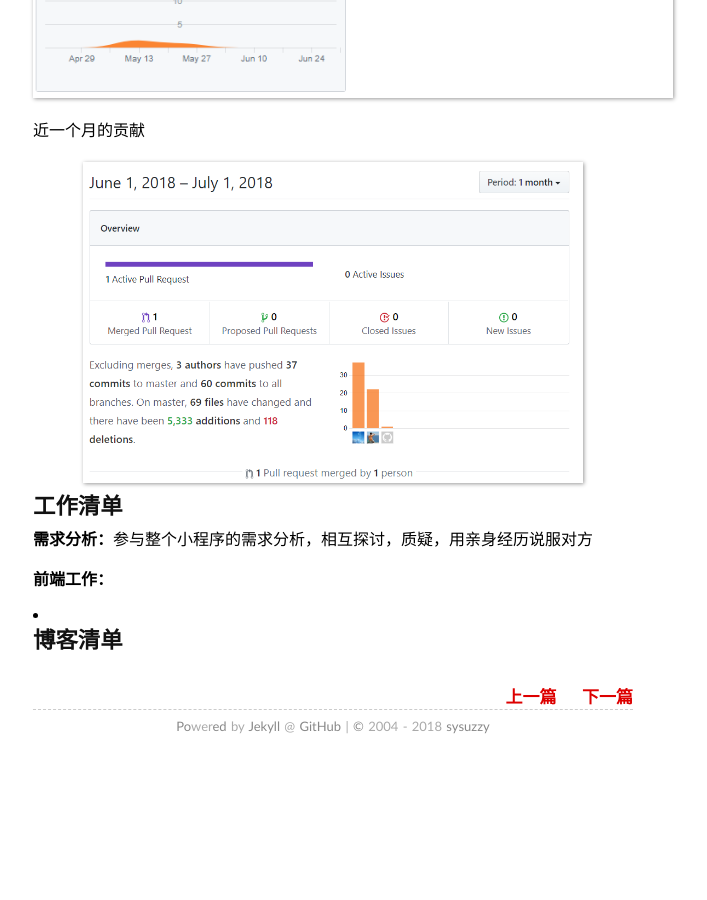
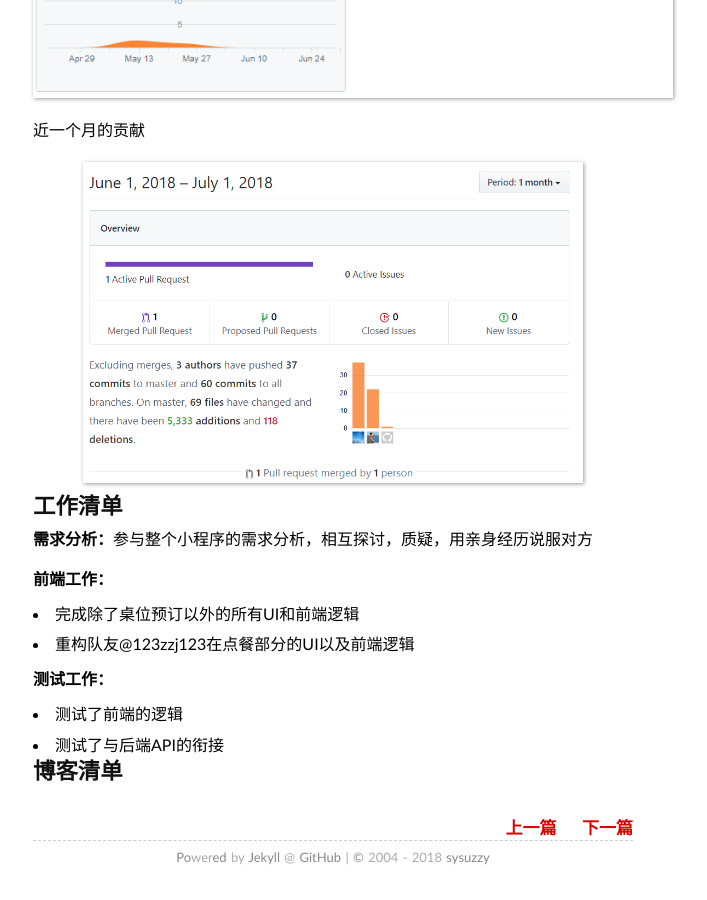
Before and after one commit to SYSUZZY/SYSUZZY.github.io, a Jekyll site: the page built from _posts/2018-07-01-期末报告.md, in a window 1280 px wide and 900 px high, scrolled down 1881 px. Shown: the whole window, without its empty margins (307-1014 px from the left). Built offline with Jekyll 4.4.1, drawn with Linux system fonts in a browser that asks for light colours; our own code applies the rules of GitHub Pages for plain Markdown files; before the commit the page ends 2650 px from its top, so only the background shows below that.

Commit message:
期末报告

```diff
--- a/_posts/2018-07-01-期末报告.md
+++ b/_posts/2018-07-01-期末报告.md
@@ -45,8 +45,12 @@
 
 **前端工作：**
 
--
+- 完成除了桌位预订以外的所有UI和前端逻辑
+- 重构队友@123zzj123在点餐部分的UI以及前端逻辑
 
+**测试工作：**
 
+- 测试了前端的逻辑
+- 测试了与后端API的衔接
 
 ## 博客清单
```
